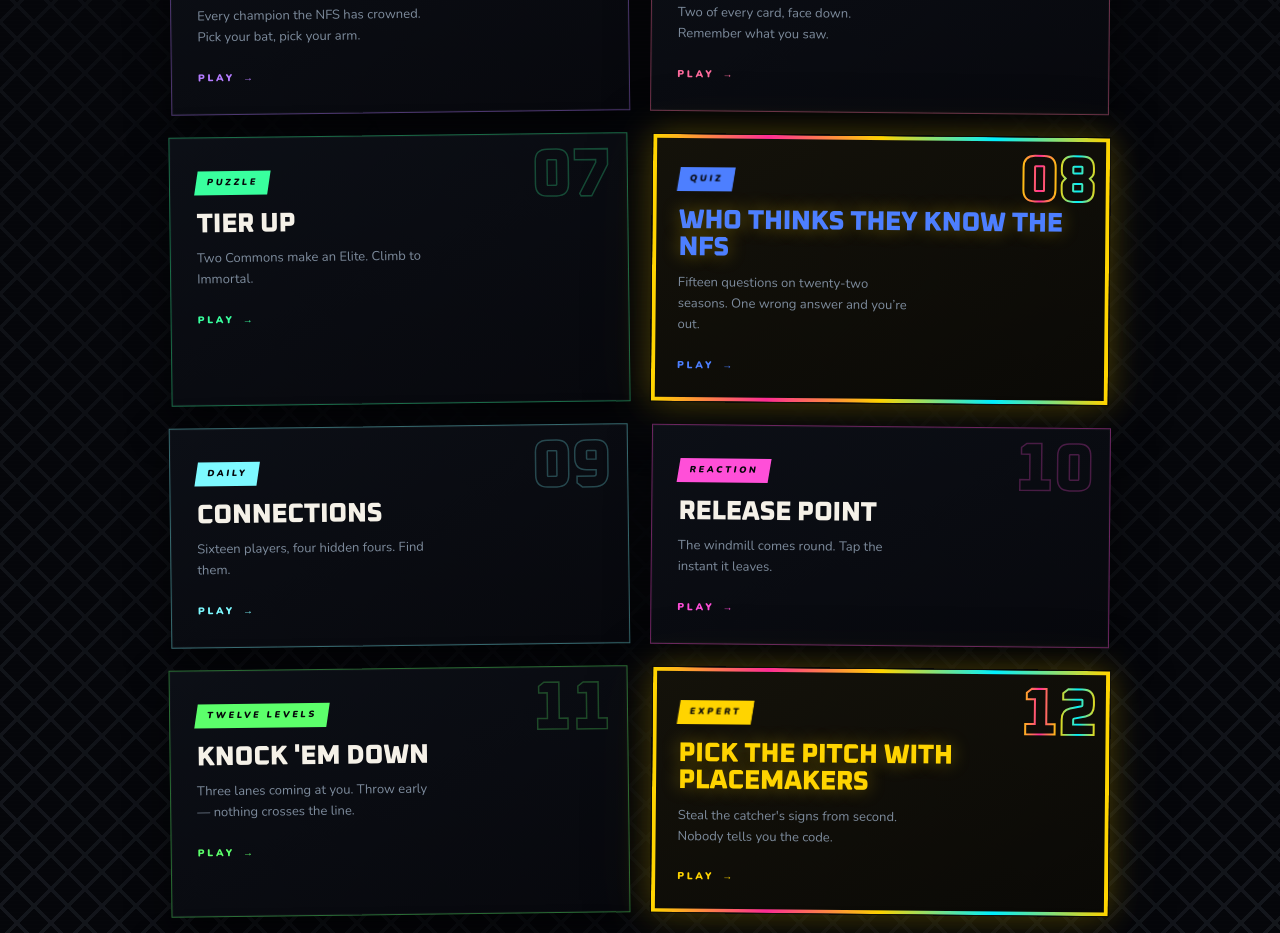
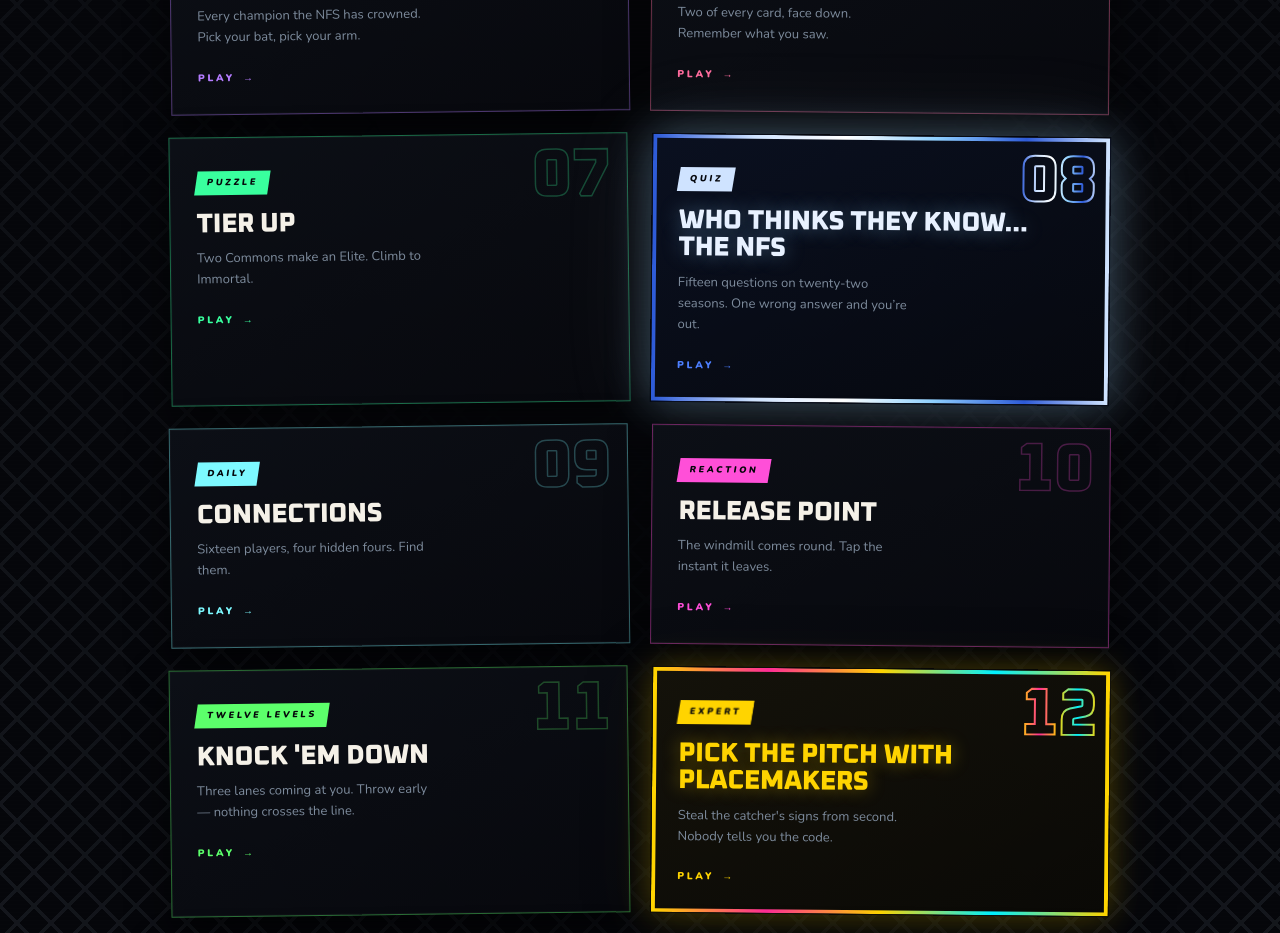
Before and after one commit to N8Nuks/grassrootsfantasy, a Next.js app: page /games in a window 1280 px wide. Shown: the part 1100-2033 px from the top of the page. Built offline with nearby package versions, Linux system fonts and the light colour scheme; no server answers.

Commit message:
Arcade: chrome treatment for the quiz tile

```diff
--- a/app/games/page.tsx
+++ b/app/games/page.tsx
@@ -11,7 +11,7 @@ const GAMES = [
   { href: '/games/batting', n: '05', title: 'Legends Cage', blurb: 'Every champion the NFS has crowned. Pick your bat, pick your arm.', tag: 'Archive', neon: '#B47CFF' },
   { href: '/games/memory', n: '06', title: 'Card Sharp', blurb: 'Two of every card, face down. Remember what you saw.', tag: 'Memory', neon: '#FF6B9D' },
   { href: '/games/merge', n: '07', title: 'Tier Up', blurb: 'Two Commons make an Elite. Climb to Immortal.', tag: 'Puzzle', neon: '#39FF9E' },
-  { href: '/games/whoknows', n: '08', title: 'Who Thinks They Know The NFS', blurb: 'Fifteen questions on twenty-two seasons. One wrong answer and you\u2019re out.', tag: 'Quiz', neon: '#4D7FFF', featured: true },
+  { href: '/games/whoknows', n: '08', title: 'Who thinks they know\u2026 The NFS', blurb: 'Fifteen questions on twenty-two seasons. One wrong answer and you\u2019re out.', tag: 'Quiz', neon: '#4D7FFF', chrome: true },
   { href: '/games/connections', n: '09', title: 'Connections', blurb: 'Sixteen players, four hidden fours. Find them.', tag: 'Daily', neon: '#7DF9FF' },
   { href: '/games/release', n: '10', title: 'Release Point', blurb: 'The windmill comes round. Tap the instant it leaves.', tag: 'Reaction', neon: '#FF4FD8' },
   { href: '/games/fielding', n: '11', title: "Knock 'em Down", blurb: 'Three lanes coming at you. Throw early — nothing crosses the line.', tag: 'Twelve levels', neon: '#5CFF6B' },
@@ -205,6 +205,24 @@ export default function Games() {
           to   { transform: translateX(100px); }
         }
 
+        /* Chrome — Auckland blue through polished silver to white. Same idea as
+           the featured tile, but its own gradient so the two never share a look
+           (and its own id, since an SVG gradient id is global to the page). */
+        .gm-tile[data-chrome="true"] {
+          border-color: transparent;
+          background: linear-gradient(155deg, #0A1020 0%, #06080E 100%);
+          animation: gm-chrome-breathe 3.8s ease-in-out infinite;
+        }
+        @keyframes gm-chrome-breathe {
+          0%, 100% { box-shadow: 0 0 22px #4D7FFF28, 0 18px 40px #00000090; }
+          50%      { box-shadow: 0 0 46px #8FD0FF55, 0 0 95px #FFFFFF1A, 0 18px 40px #00000090; }
+        }
+        .gm-tile[data-chrome="true"] .gm-frame rect { stroke: url(#gm-chrome-grad); }
+        .gm-tile[data-chrome="true"] .gm-n { display: none; }
+        .gm-tile[data-chrome="true"] .gm-nsvg text { stroke: url(#gm-chrome-grad); }
+        .gm-tile[data-chrome="true"] .gm-name { color: #E8F1FF; text-shadow: 0 0 20px #8FD0FF60; }
+        .gm-tile[data-chrome="true"] .gm-tag { color: #06080E; background: #CFE3FF; }
+
         /* Closed for the changeover — desaturated, unlit and inert. The tag and
            number stay, so the tile reads as a machine that's coming back rather
            than one that's been taken away. */
@@ -259,11 +277,29 @@ export default function Games() {
                   data-closed={closed ? 'true' : undefined}
                   data-featured={!closed && 'featured' in g ? 'true' : undefined}
                   data-gold={!closed && 'gold' in g ? 'true' : undefined}
+                  data-chrome={!closed && 'chrome' in g ? 'true' : undefined}
                   style={{ ['--neon' as string]: closed ? '#5C6878' : g.neon }}>
                   <span className="gm-n" data-n={g.n}>{g.n}</span>
-                  {!closed && 'featured' in g && (
+                  {!closed && ('featured' in g || 'chrome' in g) && (
                     <svg className="gm-frame" preserveAspectRatio="none" aria-hidden="true">
                       <rect x="2" y="2" width="calc(100% - 4px)" height="calc(100% - 4px)" />
+                    </svg>
+                  )}
+                  {!closed && 'chrome' in g && (
+                    <svg className="gm-nsvg" viewBox="0 0 96 76" aria-hidden="true">
+                      <defs>
+                        <linearGradient id="gm-chrome-grad" x1="0" y1="0" x2="1" y2="0">
+                          <stop offset="0%" stopColor="#2E5BD8" />
+                          <stop offset="22%" stopColor="#CFE3FF" />
+                          <stop offset="42%" stopColor="#FFFFFF" />
+                          <stop offset="62%" stopColor="#8FD0FF" />
+                          <stop offset="82%" stopColor="#2E5BD8" />
+                          <stop offset="100%" stopColor="#CFE3FF" />
+                          <animate attributeName="x1" values="-1;1" dur="3.6s" repeatCount="indefinite" />
+                          <animate attributeName="x2" values="0;2" dur="3.6s" repeatCount="indefinite" />
+                        </linearGradient>
+                      </defs>
+                      <text x="93" y="60" textAnchor="end">{g.n}</text>
                     </svg>
                   )}
                   {!closed && 'featured' in g && (
--- a/app/games/whoknows/WhoKnowsClient.tsx
+++ b/app/games/whoknows/WhoKnowsClient.tsx
@@ -202,7 +202,7 @@ export default function WhoKnowsClient() {
           </p>
         )}
         <div style={{ marginTop: '26px' }}>
-          <ArcadeShare lines={[`Who Thinks They Know The NFS — ${line}`]} />
+          <ArcadeShare lines={[`Who thinks they know… The NFS — ${line}`]} />
         </div>
         <div style={{ marginTop: '22px' }}>
           <button className="ar-btn" onClick={() => setPhase('setup')}><span>Play again</span></button>
--- a/app/games/whoknows/page.tsx
+++ b/app/games/whoknows/page.tsx
@@ -5,7 +5,7 @@ const NEON = '#4D7FFF'
 
 export default function WhoKnows() {
   return (
-    <ArcadeShell neon={NEON} eyebrow="Fifteen questions · One life" title="Who Thinks They Know The NFS" page="game-whoknows">
+    <ArcadeShell neon={NEON} eyebrow="Fifteen questions · One life" title="Who thinks they know… The NFS" page="game-whoknows">
       <WhoKnowsClient />
     </ArcadeShell>
   )
```
